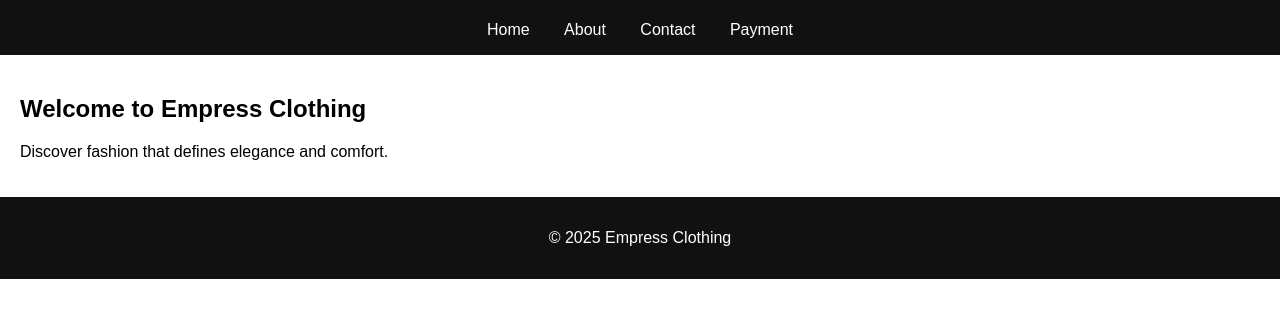
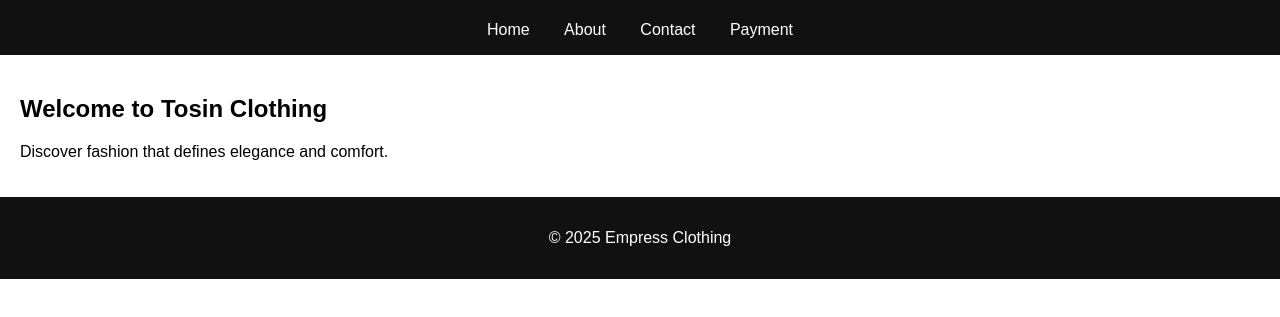
Before and after one commit to empress28/clothingsite, a plain HTML site: page index.html in a window 1280 px wide. Shown: the part 75-392 px from the top of the page. Drawn offline with Linux system fonts and the light colour scheme.

Commit message:
modified index.html

```diff
--- a/index.html
+++ b/index.html
@@ -17,7 +17,7 @@
   </header>
 
   <main>
-    <h2>Welcome to Empress Clothing</h2>
+    <h2>Welcome to Tosin Clothing</h2>
     <p>Discover fashion that defines elegance and comfort.</p>
   </main>
 
```
